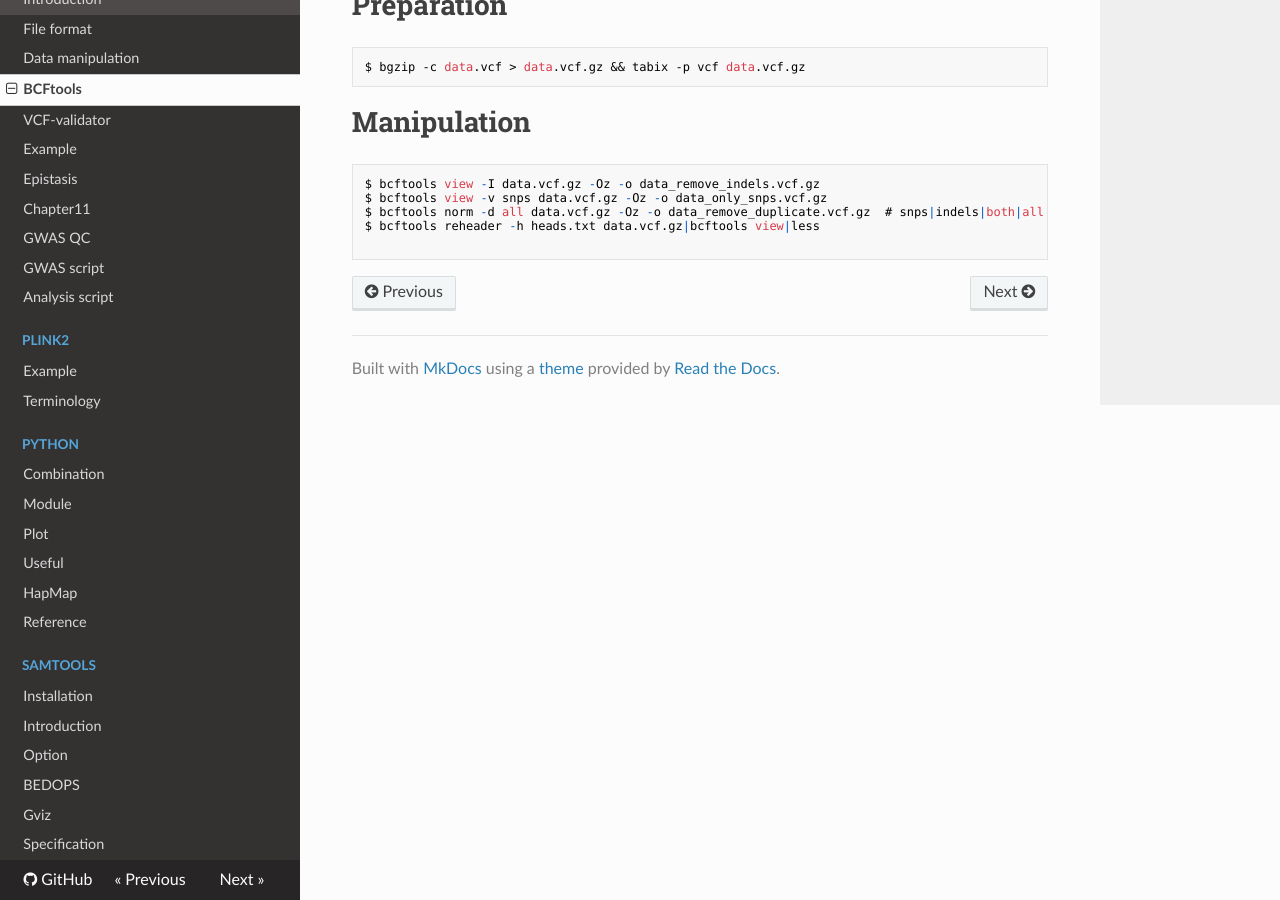
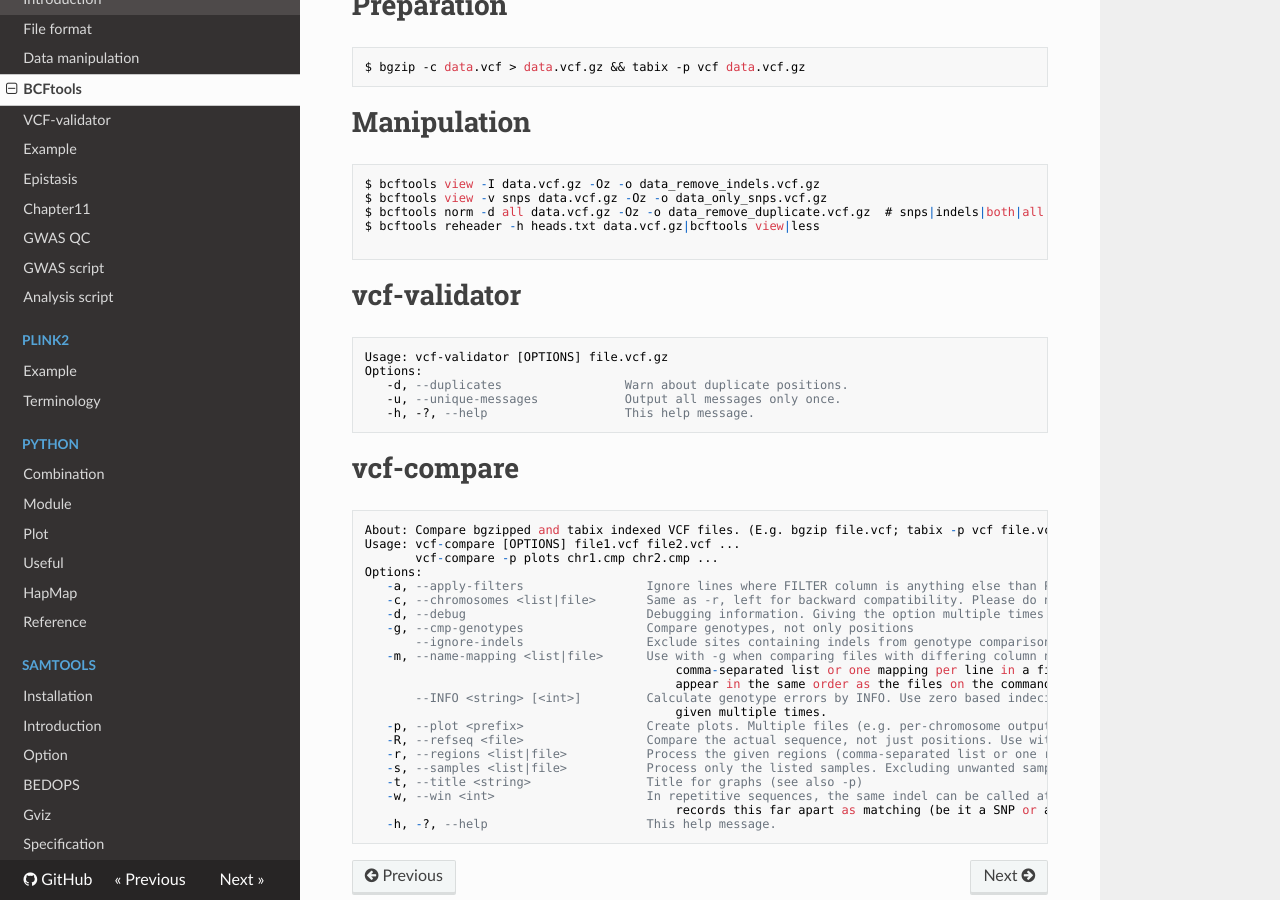
Before and after one commit to WonyoungCho/plink, an MkDocs documentation site: the page built from docs/bcftools_mani.md, in a window 1280 px wide and 900 px high, scrolled down 2664 px. Built offline with MkDocs 1.6.1, drawn with Linux system fonts in a browser that asks for light colours; nearby versions of some CDN libraries; old or Windows-style settings are respelled for this version of MkDocs.

Commit message:
Update bcftools_mani.md

````diff
--- a/docs/bcftools_mani.md
+++ b/docs/bcftools_mani.md
@@ -159,3 +159,38 @@ $ bcftools norm -d all data.vcf.gz -Oz -o data_remove_duplicate.vcf.gz  # snps|i
 $ bcftools reheader -h heads.txt data.vcf.gz|bcftools view|less
 
 ```
+
+# vcf-validator
+```
+Usage: vcf-validator [OPTIONS] file.vcf.gz
+Options:
+   -d, --duplicates                 Warn about duplicate positions.
+   -u, --unique-messages            Output all messages only once.
+   -h, -?, --help                   This help message.
+```
+
+# vcf-compare
+```
+About: Compare bgzipped and tabix indexed VCF files. (E.g. bgzip file.vcf; tabix -p vcf file.vcf.gz)
+Usage: vcf-compare [OPTIONS] file1.vcf file2.vcf ...
+       vcf-compare -p plots chr1.cmp chr2.cmp ...
+Options:
+   -a, --apply-filters                 Ignore lines where FILTER column is anything else than PASS or '.'
+   -c, --chromosomes <list|file>       Same as -r, left for backward compatibility. Please do not use as it will be dropped in the future.
+   -d, --debug                         Debugging information. Giving the option multiple times increases verbosity
+   -g, --cmp-genotypes                 Compare genotypes, not only positions
+       --ignore-indels                 Exclude sites containing indels from genotype comparison
+   -m, --name-mapping <list|file>      Use with -g when comparing files with differing column names. The argument to this options is a
+                                           comma-separated list or one mapping per line in a file. The names are colon separated and must
+                                           appear in the same order as the files on the command line.
+       --INFO <string> [<int>]         Calculate genotype errors by INFO. Use zero based indecies if field has more than one value. Can be
+                                           given multiple times.
+   -p, --plot <prefix>                 Create plots. Multiple files (e.g. per-chromosome outputs from vcf-compare) can be given.
+   -R, --refseq <file>                 Compare the actual sequence, not just positions. Use with -w to compare indels.
+   -r, --regions <list|file>           Process the given regions (comma-separated list or one region per line in a file).
+   -s, --samples <list|file>           Process only the listed samples. Excluding unwanted samples may increase performance considerably.
+   -t, --title <string>                Title for graphs (see also -p)
+   -w, --win <int>                     In repetitive sequences, the same indel can be called at different positions. Consider
+                                           records this far apart as matching (be it a SNP or an indel).
+   -h, -?, --help                      This help message.
+```
````
